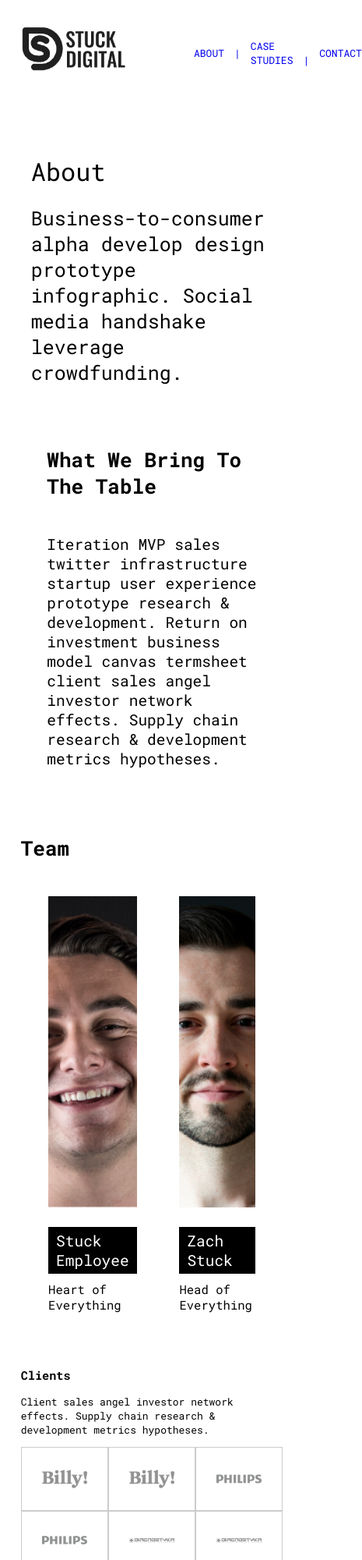
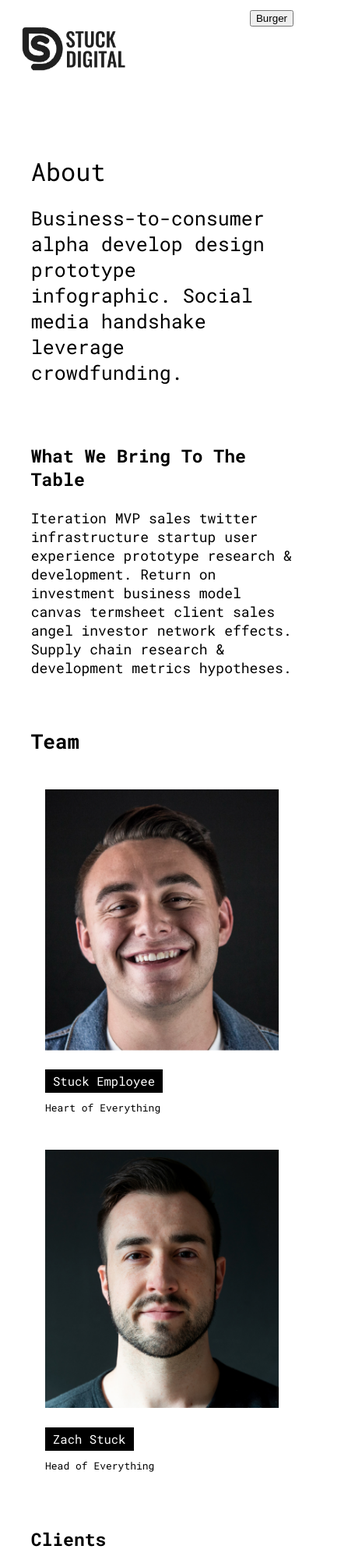
Before and after one commit to RDoney/stuck-digital, a Gatsby site: page /about in a window 390 px wide. Shown: the top 2000 px of the page at 78% size, 465 px wide, since content can reach past the window. Built offline with nearby package versions, Linux system fonts and the light colour scheme; Gatsby itself is replaced by a stand-in of ours.

Commit message:
finish responsive layout

```diff
--- a/src/components/header.js
+++ b/src/components/header.js
@@ -1,5 +1,4 @@
 import { Link } from 'gatsby'
-import PropTypes from 'prop-types'
 import React from 'react'
 import styled from 'styled-components'
 import Logo from '../images/stuck-digital-logo.png'
@@ -12,9 +11,22 @@ const HeaderWrapper = styled.div`
     margin: 0 2rem;
     padding: 0 1rem;
   }
+  button {
+    position: absolute;
+    top: 0;
+    right: 0;
+    margin: 1rem;
+    display: none;
+    z-index: 11;
+  }
   @media (max-width: 991px) {
     img {
       margin: 0;
+    }
+  }
+  @media (max-width: 600px) {
+    button {
+      display: block;
     }
   }
 `
@@ -41,9 +53,48 @@ const PageLinks = styled.div`
       padding: 0 1rem;
     }
   }
+  @media (max-width: 600px) {
+    display: none;
+  }
 `
 
-const Header = ({ siteTitle }) => (
+const MobileLinks = styled.div`
+  display: flex;
+  flex-direction: column;
+  align-items: center;
+  justify-content: center;
+  position: fixed;
+  top: -788px;
+  left: 0;
+  width: 100%;
+  height: 80vh;
+  background: #010101;
+  z-index: 10;
+  box-shadow: 0 20px 50px rgba(0, 0, 0, 0.7);
+  a {
+    color: #fff;
+    font-size: 30px;
+    margin: 3rem auto;
+  }
+  @media (min-width: 600px) {
+    display: none;
+  }
+`
+class Header extends React.Component {
+  state = {
+    menuOpen: false,
+  }
+
+  handleClick = e => {
+    e.preventDefault()
+    this.setState({
+      menuOpen: true,
+    })
+    console.log(this.state)
+  }
+
+  render() {
+    return (
       <header>
         <HeaderWrapper>
           <Navbar>
@@ -54,7 +105,11 @@ const Header = ({ siteTitle }) => (
                   textDecoration: `none`,
                 }}
               >
-            <img style={{ width: '150px' }} src={Logo} alt="Stuck Digital" />
+                <img
+                  style={{ width: '150px' }}
+                  src={Logo}
+                  alt="Stuck Digital"
+                />
               </Link>
             </h1>
             <PageLinks>
@@ -62,17 +117,27 @@ const Header = ({ siteTitle }) => (
               <Link to="/case-studies">CASE STUDIES</Link>
               <Link to="/contact">CONTACT</Link>
             </PageLinks>
+            <MobileLinks>
+              <Link to="/about">ABOUT</Link>
+              <Link to="/case-studies">CASE STUDIES</Link>
+              <Link to="/contact">CONTACT</Link>
+            </MobileLinks>
           </Navbar>
+          <button type="button" onClick={this.handleClick}>
+            Burger
+          </button>
         </HeaderWrapper>
       </header>
     )
-
-Header.propTypes = {
-  siteTitle: PropTypes.string,
+  }
 }
 
-Header.defaultProps = {
-  siteTitle: ``,
-}
+// Header.propTypes = {
+//   siteTitle: PropTypes.string,
+// }
+
+// Header.defaultProps = {
+//   siteTitle: ``,
+// }
 
 export default Header
--- a/src/components/teamData.js
+++ b/src/components/teamData.js
@@ -28,9 +28,10 @@ const TEAM_QUERY = graphql`
 `
 
 const Card = styled.div`
-  display: grid;
-  grid-template-rows: 3fr 1fr;
-  width: 25vw;
+  display: flex;
+  flex-direction: column;
+  width: 100%;
+  max-width: 300px;
   img {
     width: 100%;
   }
@@ -47,6 +48,14 @@ const Card = styled.div`
   p {
     font-size: 1.2rem;
     margin: 5px 0;
+  }
+  @media (max-width: 991px) {
+    .team-name {
+      font-size: 1.2rem;
+    }
+    p {
+      font-size: 1rem;
+    }
   }
 `
 
--- a/src/components/utils/ContactButton.js
+++ b/src/components/utils/ContactButton.js
@@ -7,9 +7,10 @@ const StyledButton = styled.button`
   font-family: Roboto Mono;
   font-weight: 400;
   padding: 10px 10px;
-  font-size: 32px;
+  max-width: 220px;
+  font-size: 27px;
   @media (max-width: 600px) {
-    font-size: 25px;
+    font-size: 24px;
   }
   a {
     color: #fff;
--- a/src/components/utils/ContactCta.js
+++ b/src/components/utils/ContactCta.js
@@ -18,8 +18,8 @@ const CTA_IMG_QUERY = graphql`
 `
 const CtaWrapper = styled.div`
   display: grid;
-  grid-template-columns: 1fr 1fr;
-  grid-template-rows: auto;
+  grid-template-columns: repeat(auto-fit, minmax(270px, 1fr));
+  grid-gap: 10px;
   justify-items: center;
   align-items: center;
   margin: 4rem auto;
@@ -34,6 +34,18 @@ const CtaWrapper = styled.div`
     padding: 2.5rem;
     border: 2px solid #cccccc;
   }
+  @media (max-width: 600px) {
+    margin-bottom: 6rem;
+    button {
+      margin-bottom: 3rem;
+    }
+  }
+`
+
+const CtaLink = styled.div`
+  display: flex;
+  flex-direction: column;
+  justify-content: center;
 `
 
 const ContactCta = () => (
@@ -41,10 +53,10 @@ const ContactCta = () => (
     query={CTA_IMG_QUERY}
     render={({ file }) => (
       <CtaWrapper>
-        <div>
+        <CtaLink>
           <h3>Ready To Grow Your Business?</h3>
           <ContactButton />
-        </div>
+        </CtaLink>
         <div className="image-wrapper">
           <Img fluid={file.childImageSharp.fluid} />
         </div>
--- a/src/pages/about.js
+++ b/src/pages/about.js
@@ -8,37 +8,93 @@ import ClientLogoData from '../components/clientLogoData'
 import ContactCta from '../components/utils/ContactCta'
 
 const WhatWeDo = styled.div`
-  display: grid;
-  grid-template-columns: 1fr 8fr 1fr;
-  grid-template-areas:
-    '. wwdTitle .'
-    '. wwdDescription .';
+  width: 80%;
+  margin: 0 auto;
   h3 {
-    grid-area: wwdTitle;
-    font-size: 2rem;
+    font-size: 2.75vw;
   }
   p {
-    grid-area: wwdDescription;
-    font-size: 1.5rem;
+    font-size: 2vw;
+  }
+  @media (max-width: 991px) {
+    margin-left: 3rem;
+    width: 90%;
+    h3 {
+      font-size: 28px;
+    }
+    p {
+      font-size: 21px;
+    }
+  }
+  @media (max-width: 600px) {
+    margin-left: 1rem;
+    width: 100%;
+    h3 {
+      font-size: 23px;
+    }
+    p {
+      font-size: 18px;
+    }
   }
 `
 
 const Team = styled.div`
-  margin: 5rem 0;
+  width: 80%;
+  margin: 5rem auto;
   h3 {
     font-size: 2rem;
   }
   .team-data-wrapper {
     display: grid;
-    grid-template-columns: 1fr 1fr;
+    grid-template-columns: repeat(auto-fit, minmax(215px, 1fr));
     grid-template-rows: auto;
+    grid-gap: 20px;
     justify-items: center;
+  }
+  @media (max-width: 991px) {
+    margin-left: 3rem;
+    width: 90%;
+  }
+  @media (max-width: 600px) {
+    margin-left: 1rem;
+    width: 100%;
+  }
+`
+
+const ClientWrapper = styled.div`
+  width: 80%;
+  margin: 10vw auto;
+  h3 {
+    font-size: 2.75vw;
+  }
+  p {
+    font-size: 2vw;
+  }
+  @media (max-width: 991px) {
+    width: 90%;
+    margin-left: 3rem;
+    h3 {
+      font-size: 28px;
+    }
+    p {
+      font-size: 21px;
+    }
+  }
+  @media (max-width: 600px) {
+    width: 100%;
+    margin-left: 1rem;
+    h3 {
+      font-size: 23px;
+    }
+    p {
+      font-size: 18px;
+    }
   }
 `
 
 const ClientGrid = styled.div`
   display: grid;
-  grid-template-columns: 1fr 1fr 1fr;
+  grid-template-columns: repeat(3, 1fr);
   grid-template-rows: auto;
   .clientLogoImg {
     display: flex;
@@ -49,6 +105,9 @@ const ClientGrid = styled.div`
     div {
       width: 100%;
     }
+  }
+  @media (max-width: 700px) {
+    grid-template-columns: repeat(2, 1fr);
   }
 `
 
@@ -74,7 +133,7 @@ const About = () => (
         <TeamData />
       </div>
     </Team>
-    <div>
+    <ClientWrapper>
       <h3>Clients</h3>
       <p>
         Client sales angel investor network effects. Supply chain research &
@@ -83,7 +142,7 @@ const About = () => (
       <ClientGrid>
         <ClientLogoData />
       </ClientGrid>
-    </div>
+    </ClientWrapper>
 
     <ContactCta />
   </Layout>
```
Also changed, not shown: src/pages/case-studies.js (+11 -3 lines), src/pages/contact.js (+40 -18 lines), static/placeholder.jpeg (added). Lines whose indentation alone changed are shown as unchanged.
